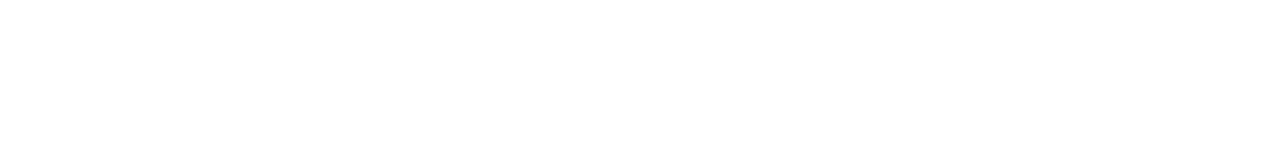
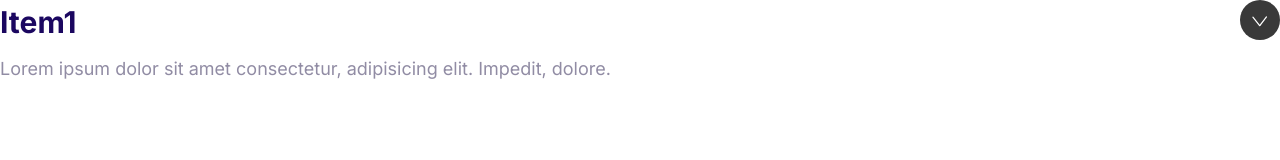
Before and after one commit to BANQUETOX/HTML--CSS-Proyect, a plain HTML site: page Index.html in a window 1280 px wide. Drawn offline with Linux system fonts and the light colour scheme.

Commit message:
Create the collapse component

```diff
--- a/Index.html
+++ b/Index.html
@@ -15,5 +15,21 @@
 
     <title>Document</title>
   </head>
-  <body></body>
+  <body>
+    <div class="collapsible collapsible--expanded">
+      <header class="collapsible__header">
+        <h2 class="collapsible__heading">Item1</h2>
+        <img
+          class="icon collapsible__chevron"
+          src="/Images/chevron.svg"
+          alt=""
+        />
+      </header>
+      <div class="collapsible__content">
+        Lorem ipsum dolor sit amet consectetur, adipisicing elit. Impedit,
+        dolore.
+      </div>
+    </div>
+    <script src="/JS/main.js"></script>
+  </body>
 </html>
--- /dev/null
+++ b/JS/main.js
@@ -0,0 +1,6 @@
+const collapsibles = document.querySelectorAll(".collapsible");
+collapsibles.forEach((item) =>
+  item.addEventListener("click", function () {
+    this.classList.toggle("collapsible--expanded");
+  })
+);
--- a/Styles/Index.css
+++ b/Styles/Index.css
@@ -490,3 +490,36 @@ a{
 
 
   }
+
+  /* collapsible */
+
+  .collapsible__header{
+    display: flex;
+    justify-content: space-between;
+  }
+
+  .collapsible__heading{
+    margin-top: 0;
+    font-size: 3rem;
+  }
+
+  .collapsible__chevron{
+    transform: rotate(-90deg);
+    transition: transform 0.3s ;
+  }
+
+  .collapsible__content{
+    max-height: 0 ;
+    overflow: hidden;
+    opacity: 0;
+    transition: max-height 0.3s;
+  }
+  .collapsible--expanded .collapsible__chevron{
+    transform: rotate(0);
+  }
+
+  .collapsible--expanded .collapsible__content{
+    max-height: 100vh;
+    overflow: visible;
+    opacity: 1;
+  }
```
Also changed, not shown: Components/icons.htm (+5 -3 lines), Images/chevron.svg (added).
